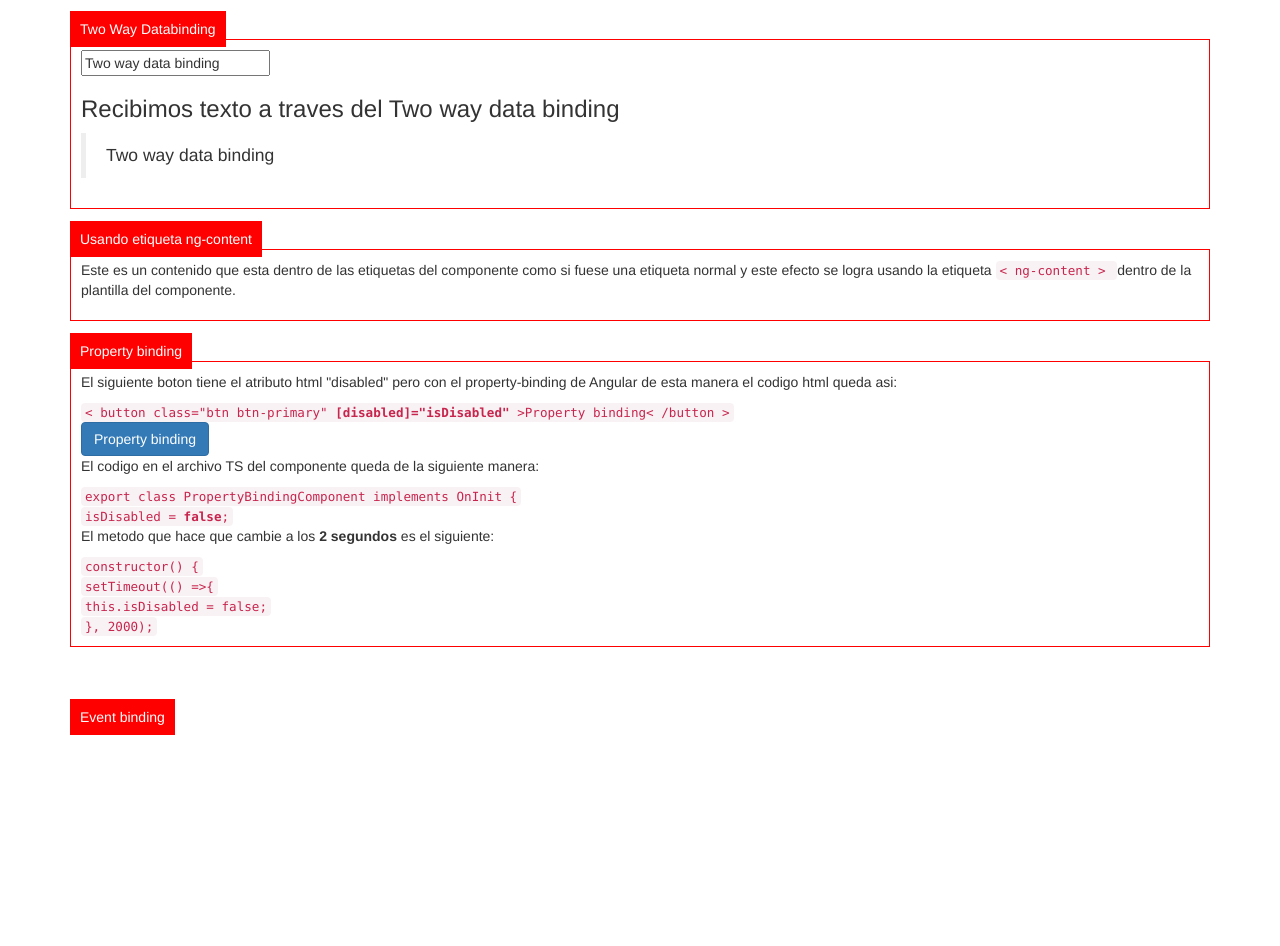
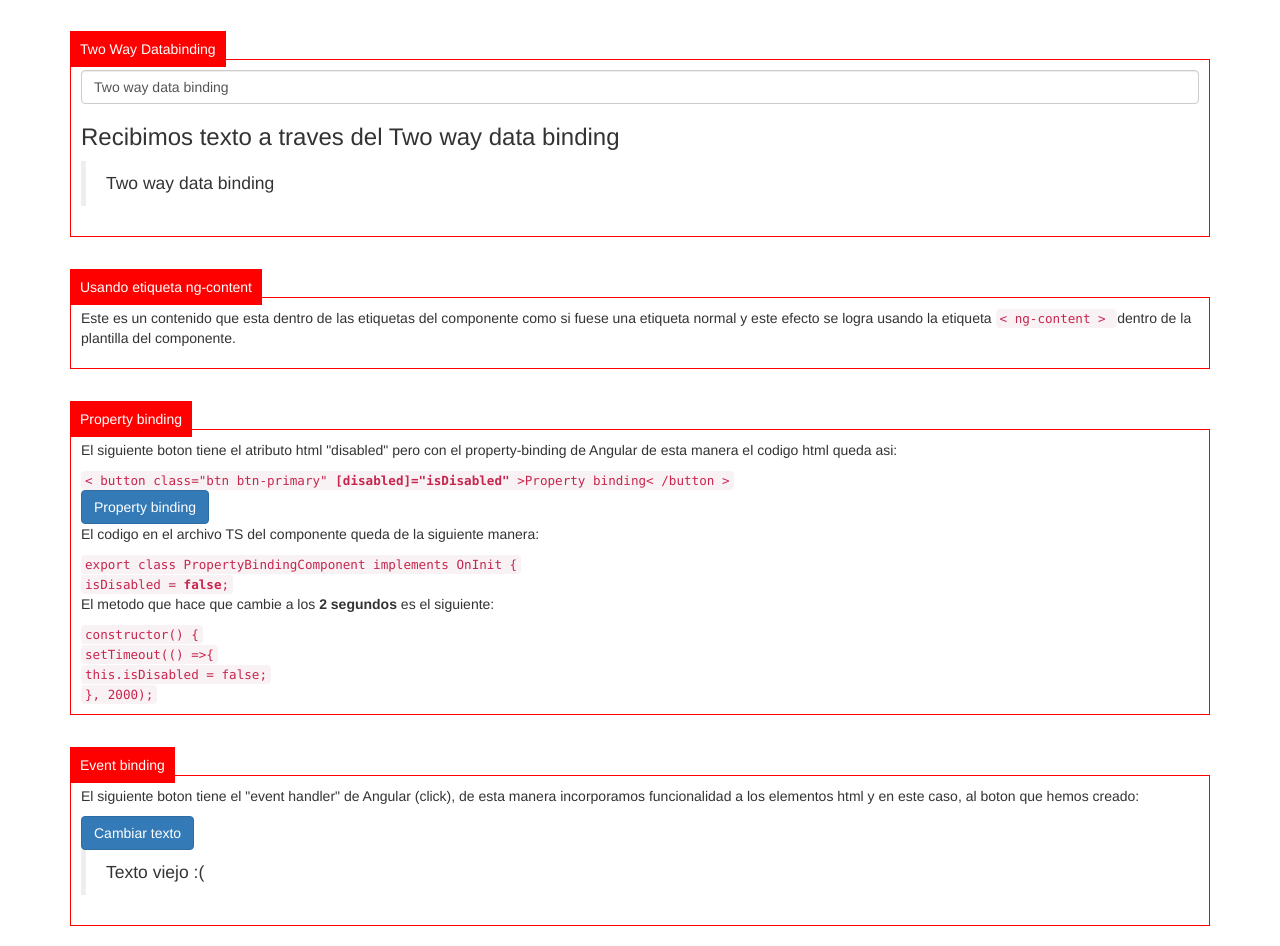
Before and after one commit to eliasrosales88/angular-components, an Angular app: page / in a window 1280 px wide. Shown: the part 306-1252 px from the top of the page. Before the commit the page ends 1041 px from the top, so only its background shows below. Built offline with nearby package versions, Linux system fonts and the light colour scheme.

Commit message:
Adding functionality to button through event binding (click)

```diff
--- a/src/app/app.component.html
+++ b/src/app/app.component.html
@@ -21,8 +21,6 @@
     <span class="bg-red">Property binding</span>
     <app-property-binding></app-property-binding>
     <br>
-    <br>
-    <br>
     <span class="bg-red">Event binding</span>
-
+    <app-event-binding></app-event-binding>
 </div>
--- a/src/app/app.module.ts
+++ b/src/app/app.module.ts
@@ -7,6 +7,7 @@ import { StringInterpolationComponent } from './string-interpolation/string-inte
 import { TwoWayDatabindingComponent } from './two-way-databinding/two-way-databinding.component';
 import { NgContentFeatureComponent } from './ng-content-feature/ng-content-feature.component';
 import { PropertyBindingComponent } from './property-binding/property-binding.component';
+import { EventBindingComponent } from './event-binding/event-binding.component';
 
 @NgModule({
   declarations: [
@@ -14,7 +15,8 @@ import { PropertyBindingComponent } from './property-binding/property-binding.co
     StringInterpolationComponent,
     TwoWayDatabindingComponent,
     NgContentFeatureComponent,
-    PropertyBindingComponent
+    PropertyBindingComponent,
+    EventBindingComponent
   ],
   imports: [
     BrowserModule,
--- /dev/null
+++ b/src/app/event-binding/event-binding.component.html
@@ -0,0 +1,6 @@
+<div class="border-1 border-red">
+    <p>El siguiente boton tiene el "event handler" de Angular (click), de esta manera incorporamos funcionalidad a los elementos html y en este caso, al boton que hemos creado:</p>
+    <!-- <code> < button class="btn btn-primary" [disabled]="isDisabled" <b>{{'(click)="onTextChange"'}}</b> >Event binding</ button ></code><br> -->
+    <button class="btn btn-primary" [disabled]="isDisabled" (click)="onTextChange()">Cambiar texto</button>
+    <blockquote>{{demoText}}</blockquote>
+  </div>
--- /dev/null
+++ b/src/app/event-binding/event-binding.component.ts
@@ -0,0 +1,23 @@
+import { Component, OnInit } from '@angular/core';
+
+@Component({
+  selector: 'app-event-binding',
+  templateUrl: './event-binding.component.html',
+  styleUrls: ['./event-binding.component.css']
+})
+export class EventBindingComponent implements OnInit {
+  isDisabled = true;
+  demoText = 'Texto viejo :('
+  constructor() {
+    setTimeout(() => {
+      this.isDisabled = false;
+    }, 2000);
+   }
+
+  ngOnInit() {
+  }
+
+  onTextChange(){
+    this.demoText = 'Texto nuevo :)';
+  }
+}
--- a/src/app/two-way-databinding/two-way-databinding.component.html
+++ b/src/app/two-way-databinding/two-way-databinding.component.html
@@ -1,5 +1,5 @@
 <div class="border-1 border-red ">
-    <input type="text" name="twdb" id="twdb" [(ngModel)]="twoWayDBinding">
+    <input type="text" name="twdb" id="twdb" class="form-control" [(ngModel)]="twoWayDBinding">
 
     <h3>Recibimos texto a traves del Two way data binding</h3>
     <blockquote> {{ twoWayDBinding }} </blockquote>
--- a/src/styles.css
+++ b/src/styles.css
@@ -4,8 +4,8 @@
     color: white;
     padding: 10px;
 }
-.bg-gray{
-    background: #eee;
+.bg-green{
+    background: green;
 }
 .border-1{
     border: 1px solid #eee;
@@ -14,3 +14,10 @@
 .border-red{
     border-color: red;
 }
+.border-green{
+    border-color: green;
+}
+
+.border-red, .border-green, .mb-20{
+    margin-bottom: 20px;
+}
```
Also changed, not shown: src/app/event-binding/event-binding.component.css (added), 1 other file (tests, documents, lock files or other folders).
